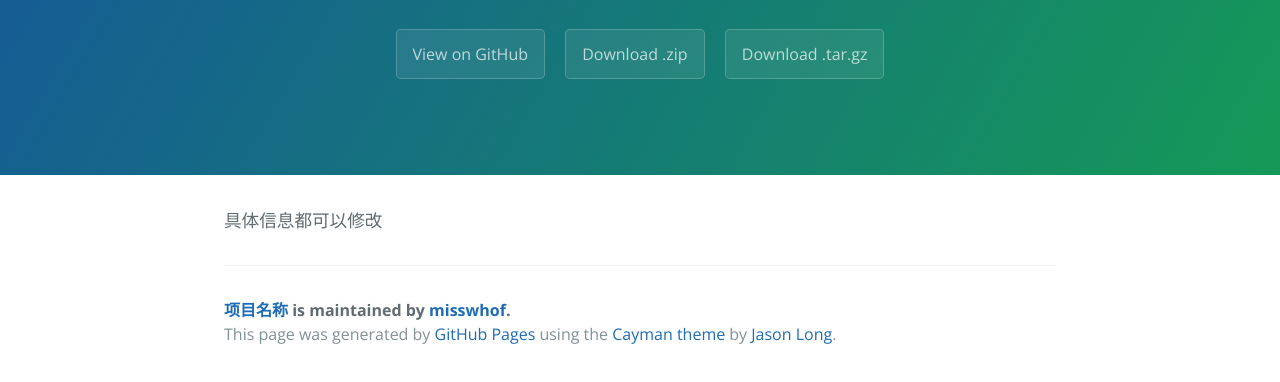
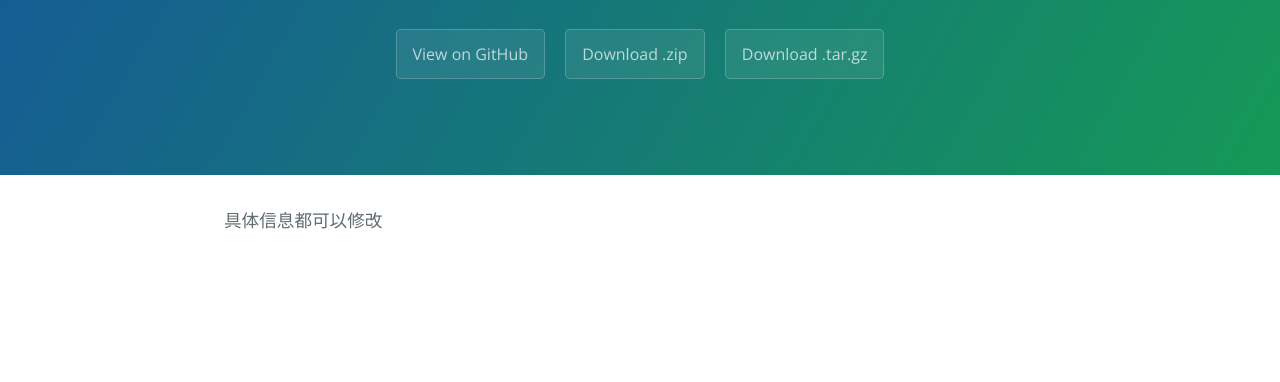
Before and after one commit to misswhof/text, a plain HTML site: page index.html in a window 1280 px wide. Shown: the part 208-590 px from the top of the page. Drawn offline with nearby package versions, Linux system fonts and the light colour scheme.

Commit message:
Update index.html

```diff
--- a/index.html
+++ b/index.html
@@ -21,12 +21,6 @@
     <section class="main-content">
       <p>具体信息都可以修改</p>
 
-      <footer class="site-footer">
-        <span class="site-footer-owner"><a href="https://github.com/misswhof/text">项目名称</a> is maintained by <a href="https://github.com/misswhof">misswhof</a>.</span>
-
-        <span class="site-footer-credits">This page was generated by <a href="https://pages.github.com">GitHub Pages</a> using the <a href="https://github.com/jasonlong/cayman-theme">Cayman theme</a> by <a href="https://twitter.com/jasonlong">Jason Long</a>.</span>
-      </footer>
-
     </section>
 
 
```
